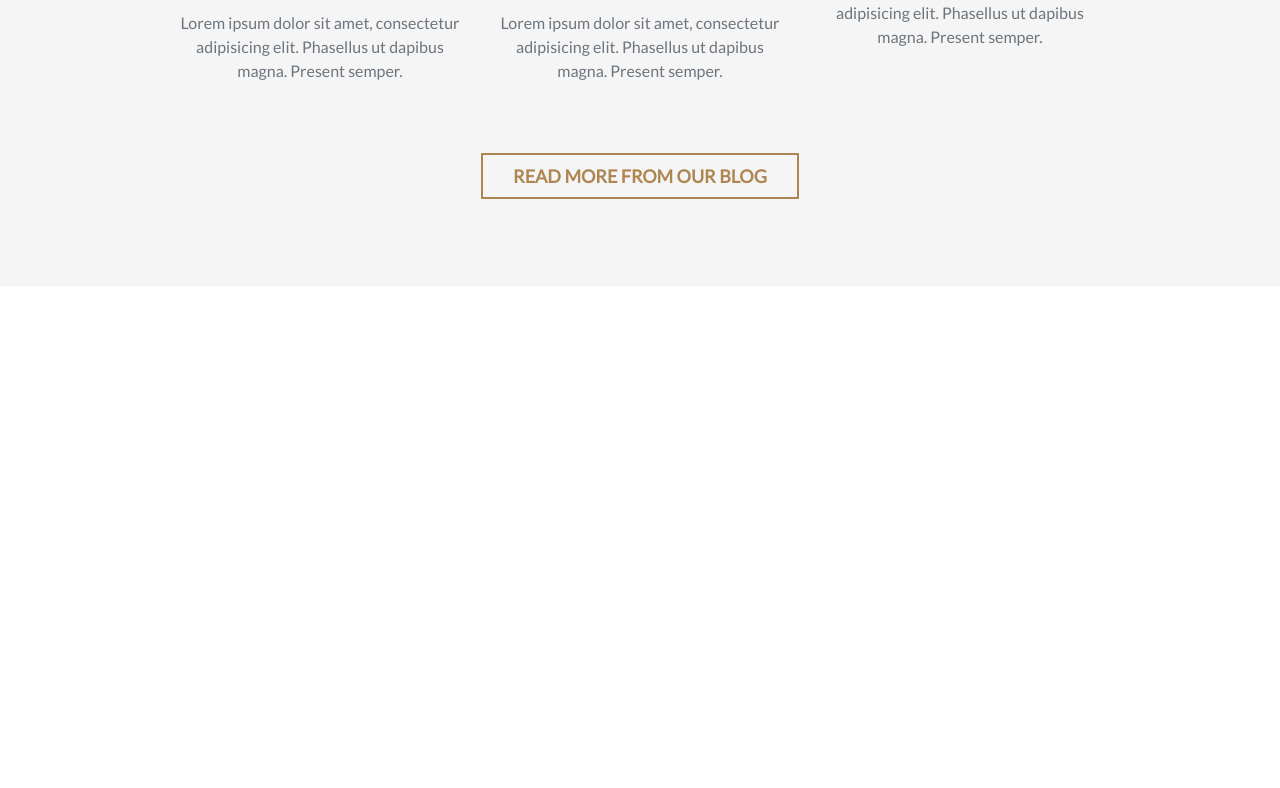
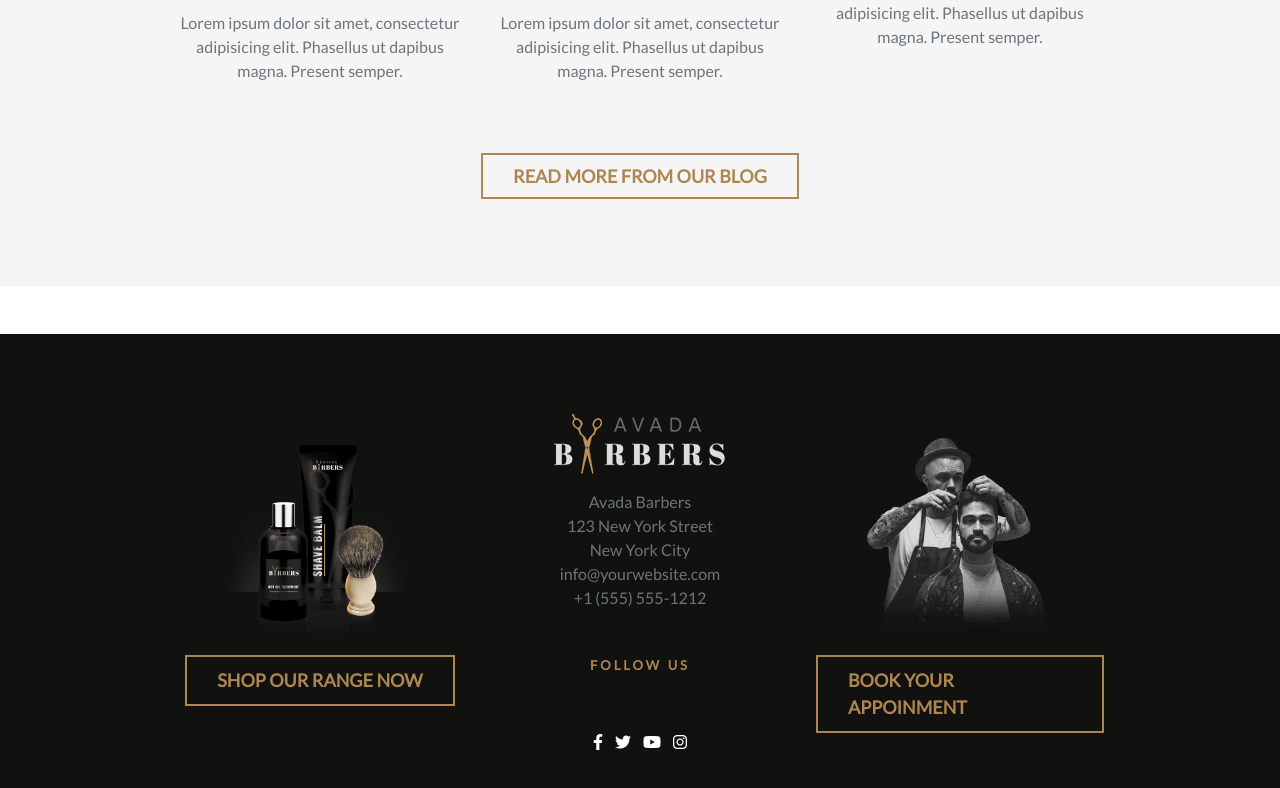
Before and after one commit to AngeloLista/proj-html-vuejs, a Vue app: page / in a window 1280 px wide. Shown: the part 4661-5449 px from the top of the page. Before the commit the page ends 4947 px from the top, so only its background shows below. Built offline with nearby package versions, Linux system fonts and the light colour scheme; a small style sheet from the web is missing.

Commit message:
created top footer section

```diff
--- a/src/components/Footer.vue
+++ b/src/components/Footer.vue
@@ -1,12 +1,105 @@
 <template>
-  <footer></footer>
+  <footer>
+    <!-- Footer Top -->
+    <section id="footer-top">
+      <div
+        class="container w-75 py-5 mt-5 d-flex flex-column align-items-center"
+      >
+        <div class="row">
+          <!-- left -->
+          <div class="col-4 p-3 d-flex align-items-center flex-column">
+            <a href="#">
+              <img
+                class="img-fluid my-3"
+                src="../assets/img/avadabarbers_footer_shop_image.png"
+                alt="Avada Footer Shop"
+              />
+            </a>
+            <ButtonLink text="shop our range now" />
+          </div>
+          <!-- center -->
+          <div class="col-4 p-3 d-flex align-items-center flex-column">
+            <a href="#">
+              <img
+                class="img-fluid my-3"
+                src="../assets/img/avadabarbers-logo-x1.png"
+                alt="Avada Footer Shop"
+              />
+            </a>
+            <!-- Contacts -->
+            <div class="contacts">
+              <span class="text-muted text-center d-block">Avada Barbers</span
+              ><span class="text-muted text-center d-block"
+                >123 New York Street</span
+              ><span class="text-muted text-center d-block">New York City</span
+              ><span class="text-muted text-center d-block"
+                >info@yourwebsite.com</span
+              ><span class="text-muted text-center d-block"
+                >+1 (555) 555-1212</span
+              >
+            </div>
+
+            <!-- Socials -->
+            <div class="socials">
+              <h5 class="py-5">FOLLOW US</h5>
+              <div class="social-icons">
+                <a href="#"><i class="fa-brands fa-facebook-f"></i></a>
+                <a href="#"><i class="fa-brands fa-twitter"></i></a>
+                <a href="#"><i class="fa-brands fa-youtube"></i></a>
+                <a href="#"><i class="fa-brands fa-instagram"></i></a>
+              </div>
+            </div>
+          </div>
+          <!-- right -->
+          <div class="col-4 p-3 d-flex align-items-center flex-column">
+            <a href="#">
+              <img
+                class="img-fluid my-3"
+                src="../assets/img/avadabarbers_footer_appointment_image.png"
+                alt="Avada Footer Shop"
+              />
+            </a>
+            <ButtonLink text="book your appoinment" />
+          </div>
+        </div>
+      </div>
+    </section>
+  </footer>
 </template>
 
 <script>
+import ButtonLink from "./ButtonLink.vue";
 export default {
   name: "Footer",
+  components: { ButtonLink },
 };
 </script>
 
-<style>
+<style scoped lang="scss">
+@import "../assets/scss/_vars.scss";
+@import "../assets/scss/_utils.scss";
+footer {
+  font-family: $lato;
+  #footer-top {
+    background-color: $cod-gray;
+    .socials {
+      h5 {
+        color: $driftwood;
+        font-size: 13px;
+        text-align: center;
+        letter-spacing: 3px;
+        font-weight: bold;
+      }
+      .social-icons {
+        text-align: center;
+        a {
+          color: white;
+          & * {
+            padding: 0 6px;
+          }
+        }
+      }
+    }
+  }
+}
 </style>
```
Also changed, not shown: 8 other files (tests, documents, lock files or other folders).
